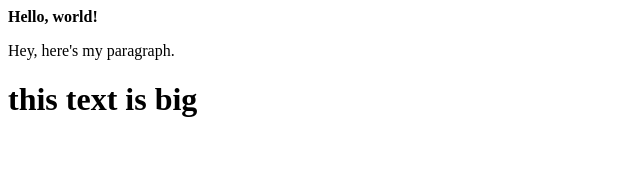
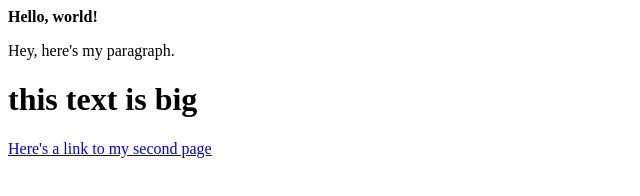
Before and after one commit to glf256/my-first-webpage, a plain HTML site: page index.html in a window 1280 px wide. Shown: the whole page, without its empty margins (0-640 px from the left). Drawn offline with Linux system fonts and the light colour scheme.

Commit message:
add a link to my second page

```diff
--- a/index.html
+++ b/index.html
@@ -3,3 +3,5 @@
 <p>Hey, here's my paragraph.</p>
 
 <h1>this text is big</h1>
+
+<a href="two.html">Here's a link to my second page</a>
```
